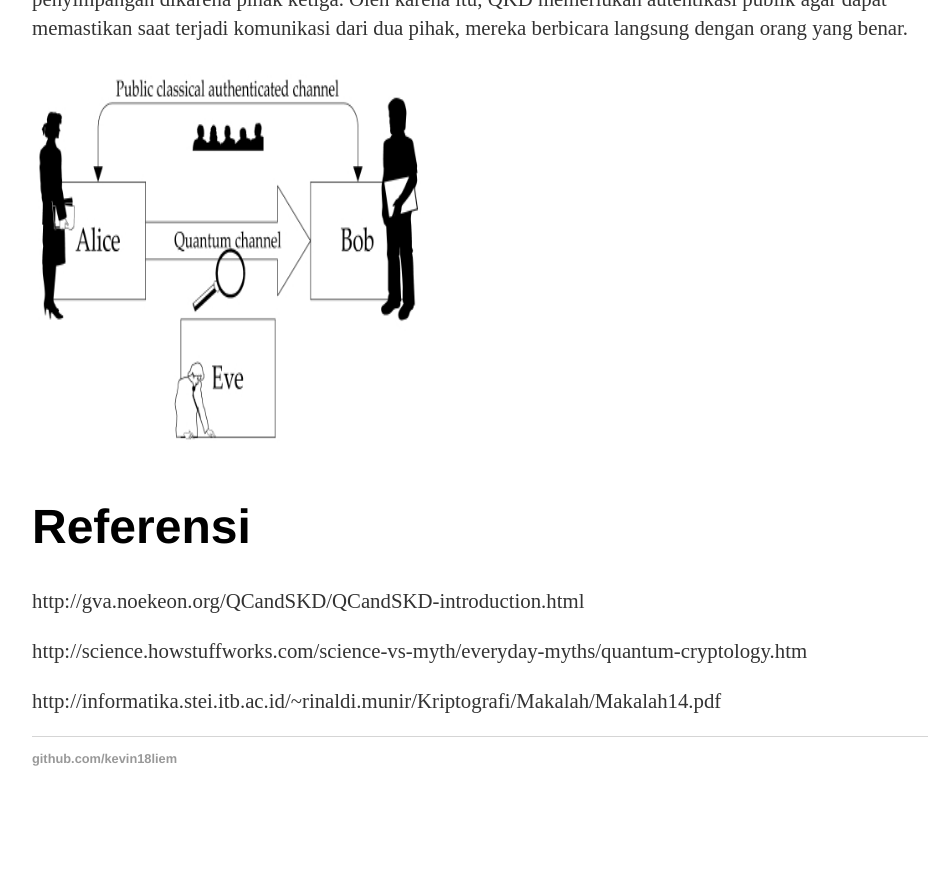
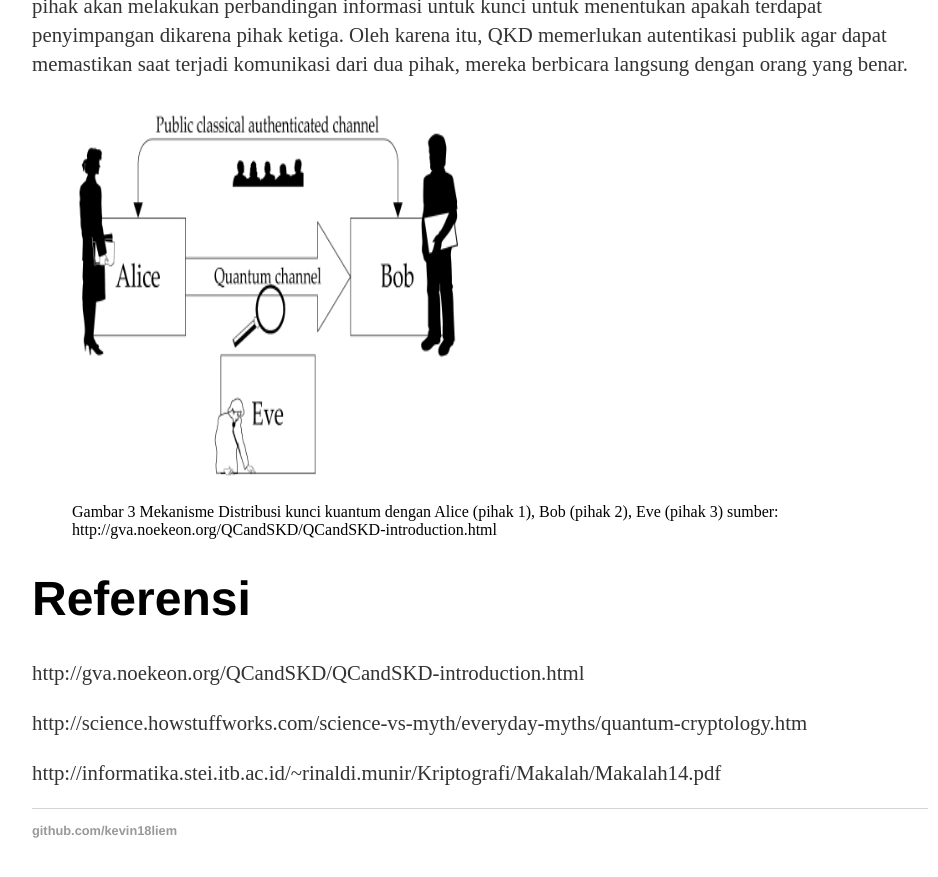
Before and after one commit to Kevin18liem/kevin18liem.github.io, a Jekyll site: the page built from posts/QuantumCryptography/index.html, in a window 1280 px wide and 900 px high, scrolled down 4456 px. Shown: the top 877 px of the window, without its empty margins (160-1098 px from the left). Built offline with Jekyll 4.4.1, drawn with Linux system fonts in a browser that asks for light colours; before the commit the page ends 5284 px from its top, so only the background shows below that; some of the changed text lies outside the part shown.

Commit message:
add caption

```diff
--- a/posts/QuantumCryptography/index.html
+++ b/posts/QuantumCryptography/index.html
@@ -12,12 +12,19 @@ Permasalahan seperti distribusi kunci (key distribution) adalah kemungkinan boco
  </p>
  <h2>2. Definisi </h2>
  <p> Kuantum kriptografi merupakan suatu teknik memanfaatkan mekanika kuantum untuk mengirim pesan yang tidak dapat dipecahkan kuncinya. Metode kriptografi ini lebih bergantung pada hukum fisika bukan matematika sebagai model sistem keamanannya. Seperti halnya, teori kuantum yang menjelaskan tentang perilaku dasar dari partikel terkecil atom dengan komponen materi dan energi. Pada dasarnya kuantum kriptografi berbasis penggunaan partikel/gelombang cahaya (foton) untuk mengembangkan kriptosistem yang beresensi dalam hal ini tidak dapat dipecahkan. Sistem tersebut menjamin kerahasiaan informasi dari kedua pihak dengan eksploitasi partikel-partikel seperti foton. Sistem keamanan tidak dapat dipecahkan dikarenakan untuk mengukur dan menentukan status kuantum suatu sistem diperlukan menjangkau bagian dalam sistem itu sendiri.</p>
+ <figure>
  <img src="../../images/Transformer_Photon.jpg" height="400" width="400">
+ <figcaption>Gambar 1 Mekanisme foton menyimpan informasi sumber: http://s.hswstatic.com/gif/quantum-cryptology-5.gif </figcaption>
+ </figure>
  <h2>3. Cara Kerja</h2>
  <p> Secara umum, kuantum kriptografi akan memanfaatkan foton untuk melakukan transmisi sebuah kunci. Kunci akan dikodifikasi dan disandikan dengan menggunakan metode tertentu yang diinginkan. Cara untuk meletakkan informasi sehingga menjadikan foton kunci enkripsi adalah dengan memanfaatkan kode biner. Setiap bilangan putar dari foton menyatakan serangkaian infromasi dengan direpresentasikan dalam kode biner.
 Berikut merupakan contoh kasus cara kerja dari kuantum kriptografi Alice mengirimkan kode biner 11100100110 yang merepresentasikan kata ‘hello’, kode biner 1 menyatakan foton yang mempunyai arah putaran vertical dan sebaliknya untuk kode biner 0 menyatakan arah putaran foton horizontal. Alice akan mengirim fotonnya dan menyimpan arah polarisasi dari setiap foton. Pengiriman foton yang telah dipolarisasi secara random oleh Alice menggunakan filter X atau + akan dikirim menggunakan LED. Bob sebagai penerima foton ini, akan menentukan polarisasi atau bilangan putar dari setiap foto menggunakan filter + atau X-nya. Oleh sebab itu dibutuhkan komunikasi antara Bob dan Alice untuk dilakukan konfirmasi terkait filter yang digunakan untuk setiap foton yang dikirim. Saat terdapat pihak ketiga yang berusaha mencari informasi dari komunikasi antara Bob dan Alice, orang tersebut tidak dapat menentukan urutan foton yang dikirimkan hanya berdasarkan informasi filter yang digunakan. Misal Alice mengirim foton / dan Bob mengonfirmasi menggunakan filter X. Jika Alice, menyatakan benar dan terdapat pihak ketiga yang telah mendengarkan percakapan mereka akan bingung sebab terdapat 2 kemungkinan bahwa foton bisa jadi / atau (). Bob dapat mengetahui apakah pengukurannya benar karena foton yang dimilikinya.
 </p>
+<figure>
 <img src="../../images/eve_inevitable.jpg" height="400" width="400">
+<figcaption>Gambar 2 mekansime perlindungan dari pihak ketiga sumber: http://s.hswstatic.com/gif/quantum-cryptology-6.gif</figcaption>
+</figure>
+
 <h2>4. Keuntungan</h2>
 <p> Salah satu tujuan dari kuantum kriptologi adalah menghindari terjadinya serangan pihak ketiga yang berhasil meinterupsi komunikasi rahasia kedua pihak dan melakukan sabotase terhadap infromasi yang dikirimkan. Serangan pihak ketiga dapat dilakukan dengan penyadapan telepon ataupun membaca email yang dilindungi. Sistem kuantum kriptografi memiliki keuntungan untuk kedua pihak mengetahui terjadinya perbedaan polarisasi atau terdapat pihak yang melakukan interupsi.</p>
 <h2>5. Kelemahan</h2>
@@ -31,7 +38,10 @@ Berikut merupakan contoh kasus cara kerja dari kuantum kriptografi Alice mengiri
 <h2>6. Quantum Key Distribution (Distribusi kunci kuantum) </h2>
 <p> Distribusi kunci kuantum merupakan aplikasi dari kuantum kriptografi yang menggunakan kunci yang dibagikan diantara 2 pihak tanpa ada pihak ketiga yang dapat mengerti arti dari kunci tersebut walaupun pihak ketiga tersebut berhasil menyadap komunikasi diantara keduanya. Kemampuan dari distribusi kunci kuantum adalah mampu mendeteksi keberadaan dari pihak ketiga yang berusaha mendapatkan pesan tersebut. QKD (Quantum Key Distribution) memiliki sistem keamanan yang berbasis pada teori informasi dan Forward Secrecy (Protokol keamanan komunikasi). QKD digunakan untuk memproduksi dan mendistribusikan sebauh kunci serta menjamin bahwa kunci yang didistribusikan tetap rahasia dan aman.
 QKD memanfaatkan sebuah saluran transmisi untuk mengirim partikel-partikel foton dari kedua belah pihak. Saluran tersebut dapat berupa fiber optik atau komunikasi satelit. Foton yang dikirim akan mengandung informasi-informasi yang akan digunakan untuk membuat kunci. Informasi tersebut secara umum merupakan bilangan acak yang tidak dapat diprediksi oleh pihak ketiga. Setelah transmisi, kedua pihak akan melakukan perbandingan informasi untuk kunci untuk menentukan apakah terdapat penyimpangan dikarena pihak ketiga. Oleh karena itu, QKD memerlukan autentikasi publik agar dapat memastikan saat terjadi komunikasi dari dua pihak, mereka berbicara langsung dengan orang yang benar.</p>
+<figure>
 <img src="../../images/Public_authentication.jpg" width="400" height="400">
+<figcaption>Gambar 3 Mekanisme Distribusi kunci kuantum dengan Alice (pihak 1), Bob (pihak 2), Eve (pihak 3) sumber: http://gva.noekeon.org/QCandSKD/QCandSKD-introduction.html</figcaption>
+</figure>
 <h1> Referensi </h1>
 <p>http://gva.noekeon.org/QCandSKD/QCandSKD-introduction.html<br></p>
 <p>http://science.howstuffworks.com/science-vs-myth/everyday-myths/quantum-cryptology.htm<br> </p>
```
